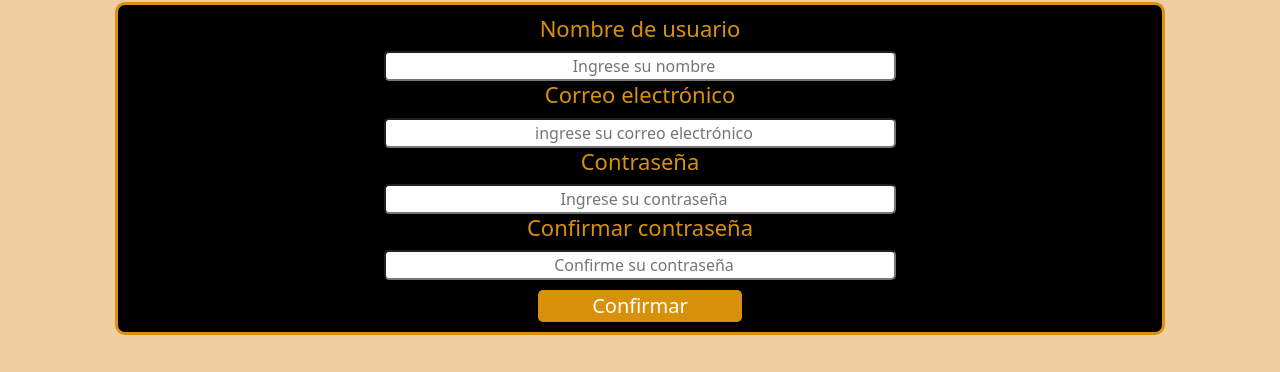
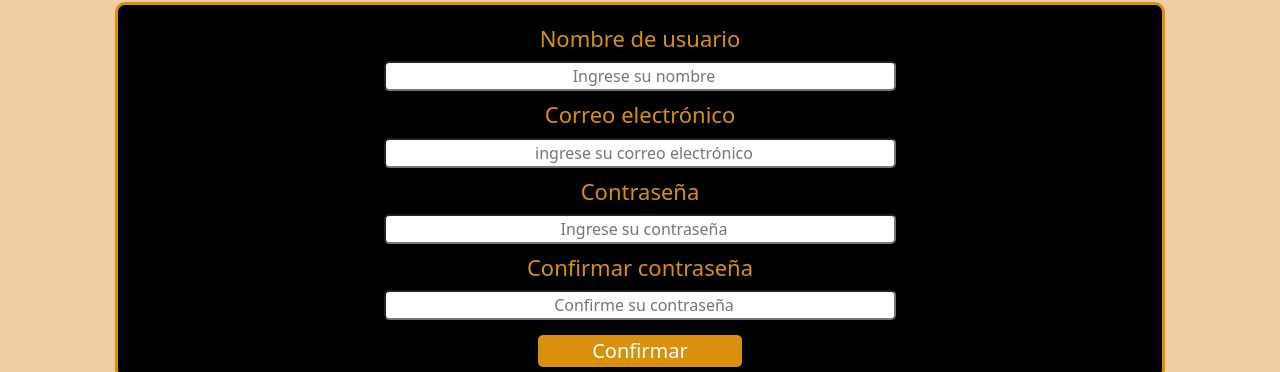
Before and after one commit to FranRosso/Gran-Resto, a plain HTML site: page pages/usuario.html in a window 1280 px wide. Shown: the part 286-658 px from the top of the page. Drawn offline with nearby package versions, Linux system fonts and the light colour scheme.

Commit message:
cambio de nombre

```diff
--- a/estilos.scss
+++ b/estilos.scss
@@ -434,8 +434,8 @@ form  label{
 	margin-right:auto;
 	text-align:center;
 }
-.datos__usuario	h3 {
-
+.usuario	h3 {
+		margin-top:10px;
 	}
 .usuario label {
 	display:block;
@@ -451,7 +451,7 @@ form button {
 	border:none;
 	color:white;
 	font-size:20px;
-	margin-top:10px;
+	margin-top:15px;
 }
 .preferencias {
 	select {
```
Also changed, not shown: pages/usuario.html (+1 -1 lines), css/estilos.css, multimedia/bilbao.png, 1 other file.
